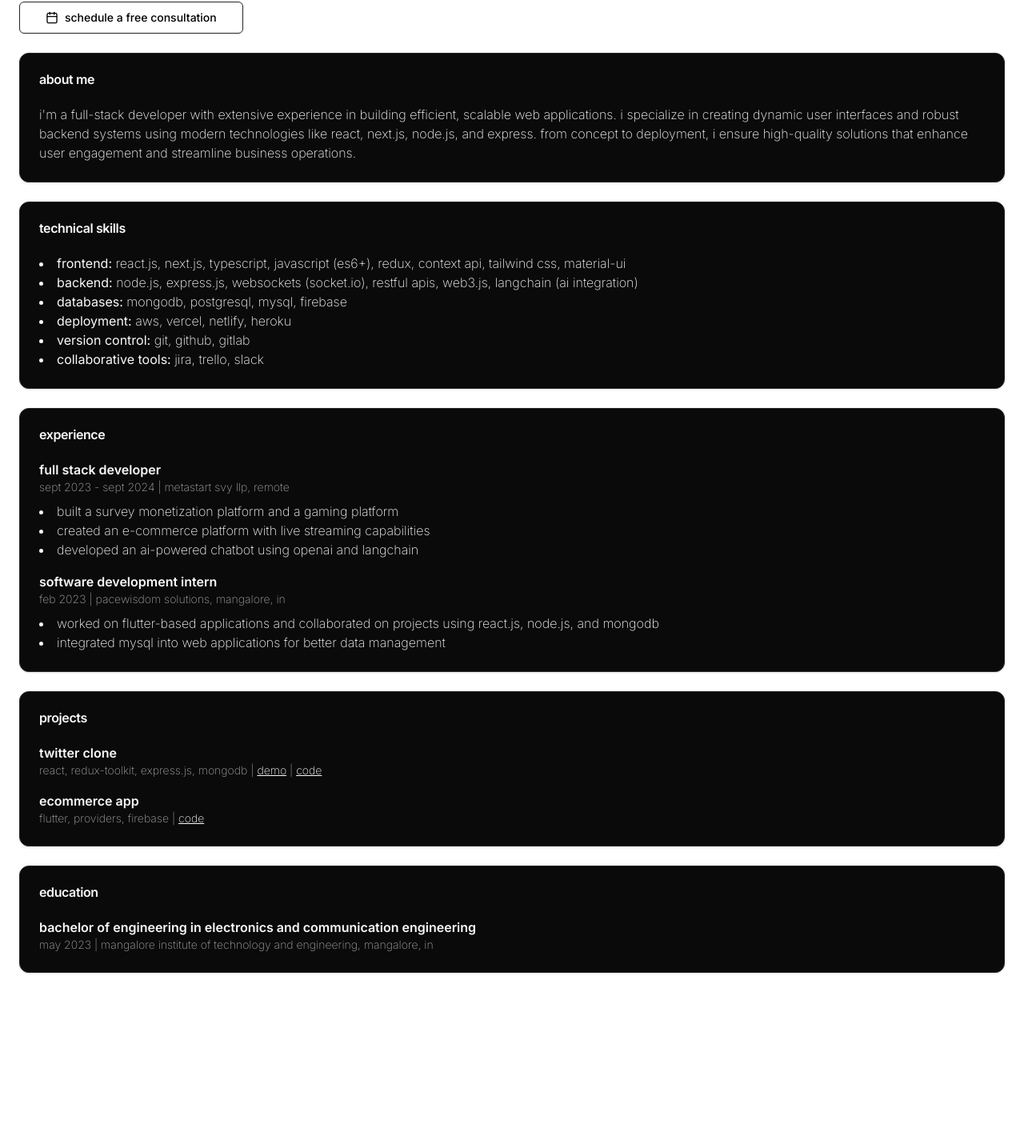
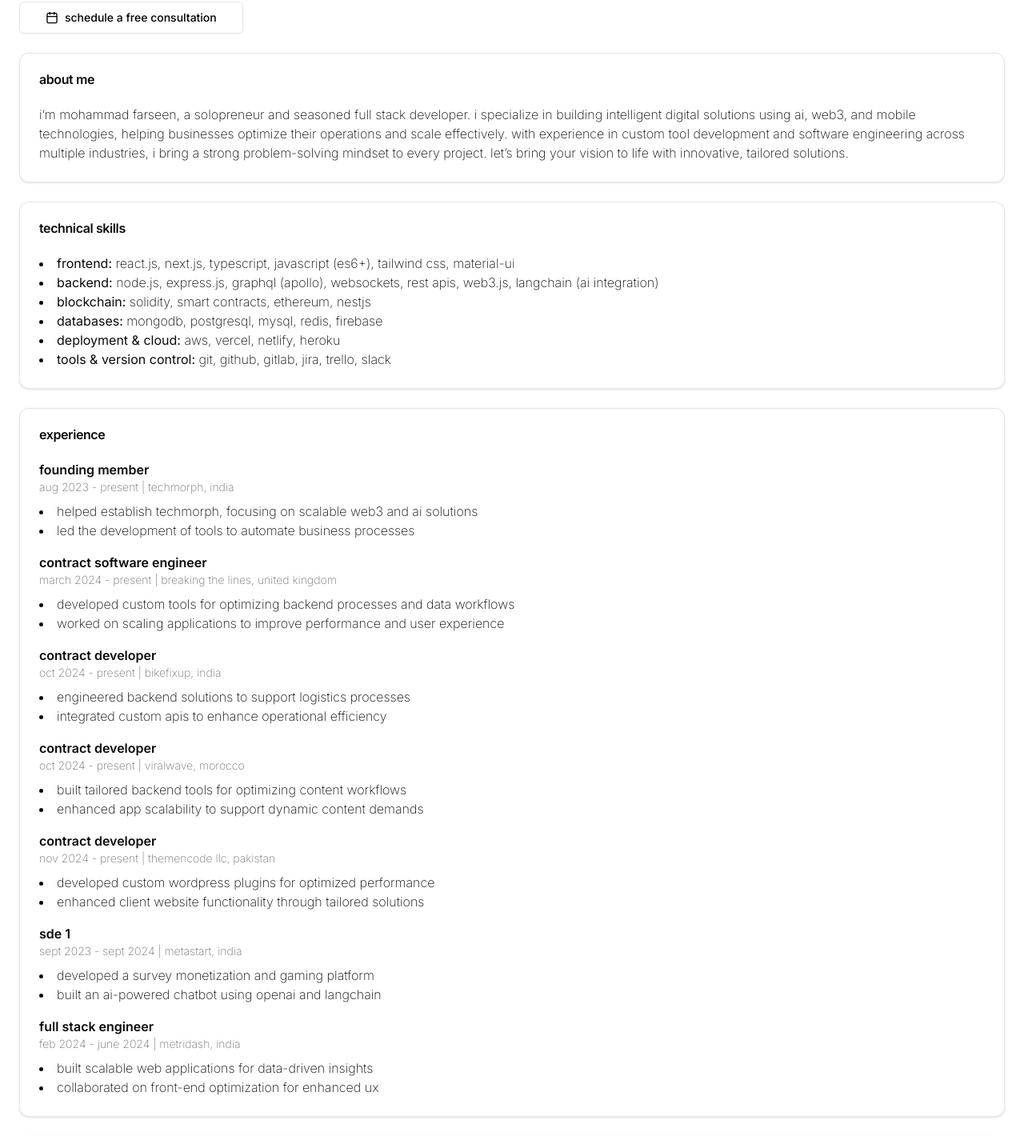
Before and after one commit to farseenmanekhan1232/portfolio, a Next.js app: page / in a window 1280 px wide. Shown: the part 158-1578 px from the top of the page at 80% size. Before the commit the page ends 1398 px from the top, so only its background shows below. Built offline with nearby package versions, Linux system fonts and the light colour scheme.

Commit message:
updated copy and theming

```diff
--- a/src/app/globals.css
+++ b/src/app/globals.css
@@ -15,8 +15,8 @@
 }
 
 body {
-  color: var(--foreground);
-  background: var(--background);
+  color: var(--background);
+  background: var(--);
   font-family: Arial, Helvetica, sans-serif;
 }
 
--- a/src/app/layout.tsx
+++ b/src/app/layout.tsx
@@ -15,7 +15,7 @@ export default function RootLayout({
   children: React.ReactNode;
 }) {
   return (
-    <html lang="en" className="dark">
+    <html lang="en">
       <body className={inter.className}>{children}</body>
     </html>
   );
--- a/src/components/portfolio.tsx
+++ b/src/components/portfolio.tsx
@@ -5,11 +5,11 @@ import Link from "next/link";
 
 export default function Portfolio() {
   return (
-    <div className="min-h-screen bg-background text-foreground lowercase font-extralight">
+    <div className="min-h-screen lowercase font-extralight">
       <div className="container mx-auto p-6 space-y-6">
         <header>
           <h1 className="text-3xl font-bold mb-2">Mohammad Farseen</h1>
-          <p className="text-lg mb-4">Full Stack Developer</p>
+          <p className="text-lg mb-4">Solopreneur & Full Stack Developer</p>
           <div className="flex flex-wrap gap-4 w-full">
             <div className="grid grid-cols-4 lg:flex gap-4 w-full">
               <Button
@@ -86,12 +86,14 @@ export default function Portfolio() {
           </CardHeader>
           <CardContent>
             <p>
-              I&apos;m a full-stack developer with extensive experience in
-              building efficient, scalable web applications. I specialize in
-              creating dynamic user interfaces and robust backend systems using
-              modern technologies like React, Next.js, Node.js, and Express.
-              From concept to deployment, I ensure high-quality solutions that
-              enhance user engagement and streamline business operations.
+              I’m Mohammad Farseen, a solopreneur and seasoned Full Stack
+              Developer. I specialize in building intelligent digital solutions
+              using AI, Web3, and mobile technologies, helping businesses
+              optimize their operations and scale effectively. With experience
+              in custom tool development and software engineering across
+              multiple industries, I bring a strong problem-solving mindset to
+              every project. Let’s bring your vision to life with innovative,
+              tailored solutions.
             </p>
           </CardContent>
         </Card>
@@ -104,23 +106,27 @@ export default function Portfolio() {
             <ul className="list-disc list-inside">
               <li>
                 <strong>Frontend:</strong> React.js, Next.js, TypeScript,
-                JavaScript (ES6+), Redux, Context API, Tailwind CSS, Material-UI
+                JavaScript (ES6+), Tailwind CSS, Material-UI
               </li>
               <li>
-                <strong>Backend:</strong> Node.js, Express.js, WebSockets
-                (Socket.io), RESTful APIs, Web3.js, Langchain (AI Integration)
+                <strong>Backend:</strong> Node.js, Express.js, GraphQL (Apollo),
+                WebSockets, REST APIs, Web3.js, Langchain (AI Integration)
               </li>
               <li>
-                <strong>Databases:</strong> MongoDB, PostgreSQL, MySQL, Firebase
+                <strong>Blockchain:</strong> Solidity, Smart Contracts,
+                Ethereum, NestJS
               </li>
               <li>
-                <strong>Deployment:</strong> AWS, Vercel, Netlify, Heroku
+                <strong>Databases:</strong> MongoDB, PostgreSQL, MySQL, Redis,
+                Firebase
               </li>
               <li>
-                <strong>Version Control:</strong> Git, GitHub, GitLab
+                <strong>Deployment & Cloud:</strong> AWS, Vercel, Netlify,
+                Heroku
               </li>
               <li>
-                <strong>Collaborative Tools:</strong> Jira, Trello, Slack
+                <strong>Tools & Version Control:</strong> Git, GitHub, GitLab,
+                Jira, Trello, Slack
               </li>
             </ul>
           </CardContent>
@@ -132,80 +138,100 @@ export default function Portfolio() {
           </CardHeader>
           <CardContent className="space-y-4">
             <div>
-              <h3 className="font-semibold">Full Stack Developer</h3>
+              <h3 className="font-semibold">Founding Member</h3>
               <p className="text-sm text-muted-foreground">
-                Sept 2023 - Sept 2024 | MetaStart SVY LLP, Remote
+                Aug 2023 - Present | Techmorph, India
               </p>
               <ul className="list-disc list-inside mt-2">
                 <li>
-                  Built a survey monetization platform and a gaming platform
+                  Helped establish Techmorph, focusing on scalable Web3 and AI
+                  solutions
                 </li>
                 <li>
-                  Created an e-commerce platform with live streaming
-                  capabilities
-                </li>
-                <li>
-                  Developed an AI-powered chatbot using OpenAI and LangChain
+                  Led the development of tools to automate business processes
                 </li>
               </ul>
             </div>
             <div>
-              <h3 className="font-semibold">Software Development Intern</h3>
+              <h3 className="font-semibold">Contract Software Engineer</h3>
               <p className="text-sm text-muted-foreground">
-                Feb 2023 | Pacewisdom Solutions, Mangalore, IN
+                March 2024 - Present | Breaking The Lines, United Kingdom
               </p>
               <ul className="list-disc list-inside mt-2">
                 <li>
-                  Worked on Flutter-based applications and collaborated on
-                  projects using React.js, Node.js, and MongoDB
+                  Developed custom tools for optimizing backend processes and
+                  data workflows
                 </li>
                 <li>
-                  Integrated MySQL into web applications for better data
-                  management
+                  Worked on scaling applications to improve performance and user
+                  experience
                 </li>
               </ul>
             </div>
-          </CardContent>
-        </Card>
-
-        <Card>
-          <CardHeader>
-            <CardTitle>Projects</CardTitle>
-          </CardHeader>
-          <CardContent className="space-y-4">
             <div>
-              <h3 className="font-semibold">Twitter Clone</h3>
+              <h3 className="font-semibold">Contract Developer</h3>
               <p className="text-sm text-muted-foreground">
-                React, Redux-Toolkit, Express.js, MongoDB |
-                <Link
-                  href="https://twitter-clone-9gvb.onrender.com/"
-                  target="_blank"
-                  className="underline ml-1 text-primary"
-                >
-                  Demo
-                </Link>{" "}
-                |
-                <Link
-                  href="https://github.com/farseenmanekhan1232/twitter-clone-react"
-                  target="_blank"
-                  className="underline ml-1 text-primary"
-                >
-                  Code
-                </Link>
+                Oct 2024 - Present | BIKEFIXUP, India
               </p>
+              <ul className="list-disc list-inside mt-2">
+                <li>
+                  Engineered backend solutions to support logistics processes
+                </li>
+                <li>
+                  Integrated custom APIs to enhance operational efficiency
+                </li>
+              </ul>
             </div>
             <div>
-              <h3 className="font-semibold">Ecommerce App</h3>
+              <h3 className="font-semibold">Contract Developer</h3>
               <p className="text-sm text-muted-foreground">
-                Flutter, Providers, Firebase |
-                <Link
-                  href="https://github.com/farseenmanekhan1232/flutter_projects/tree/master/appazon"
-                  target="_blank"
-                  className="underline ml-1 text-primary"
-                >
-                  Code
-                </Link>
+                Oct 2024 - Present | VIRALWAVE, Morocco
               </p>
+              <ul className="list-disc list-inside mt-2">
+                <li>
+                  Built tailored backend tools for optimizing content workflows
+                </li>
+                <li>
+                  Enhanced app scalability to support dynamic content demands
+                </li>
+              </ul>
+            </div>
+            <div>
+              <h3 className="font-semibold">Contract Developer</h3>
+              <p className="text-sm text-muted-foreground">
+                Nov 2024 - Present | ThemeNcode LLC, Pakistan
+              </p>
+              <ul className="list-disc list-inside mt-2">
+                <li>
+                  Developed custom WordPress plugins for optimized performance
+                </li>
+                <li>
+                  Enhanced client website functionality through tailored
+                  solutions
+                </li>
+              </ul>
+            </div>
+            <div>
+              <h3 className="font-semibold">SDE 1</h3>
+              <p className="text-sm text-muted-foreground">
+                Sept 2023 - Sept 2024 | MetaStart, India
+              </p>
+              <ul className="list-disc list-inside mt-2">
+                <li>Developed a survey monetization and gaming platform</li>
+                <li>Built an AI-powered chatbot using OpenAI and LangChain</li>
+              </ul>
+            </div>
+            <div>
+              <h3 className="font-semibold">Full Stack Engineer</h3>
+              <p className="text-sm text-muted-foreground">
+                Feb 2024 - June 2024 | Metridash, India
+              </p>
+              <ul className="list-disc list-inside mt-2">
+                <li>
+                  Built scalable web applications for data-driven insights
+                </li>
+                <li>Collaborated on front-end optimization for enhanced UX</li>
+              </ul>
             </div>
           </CardContent>
         </Card>
```
